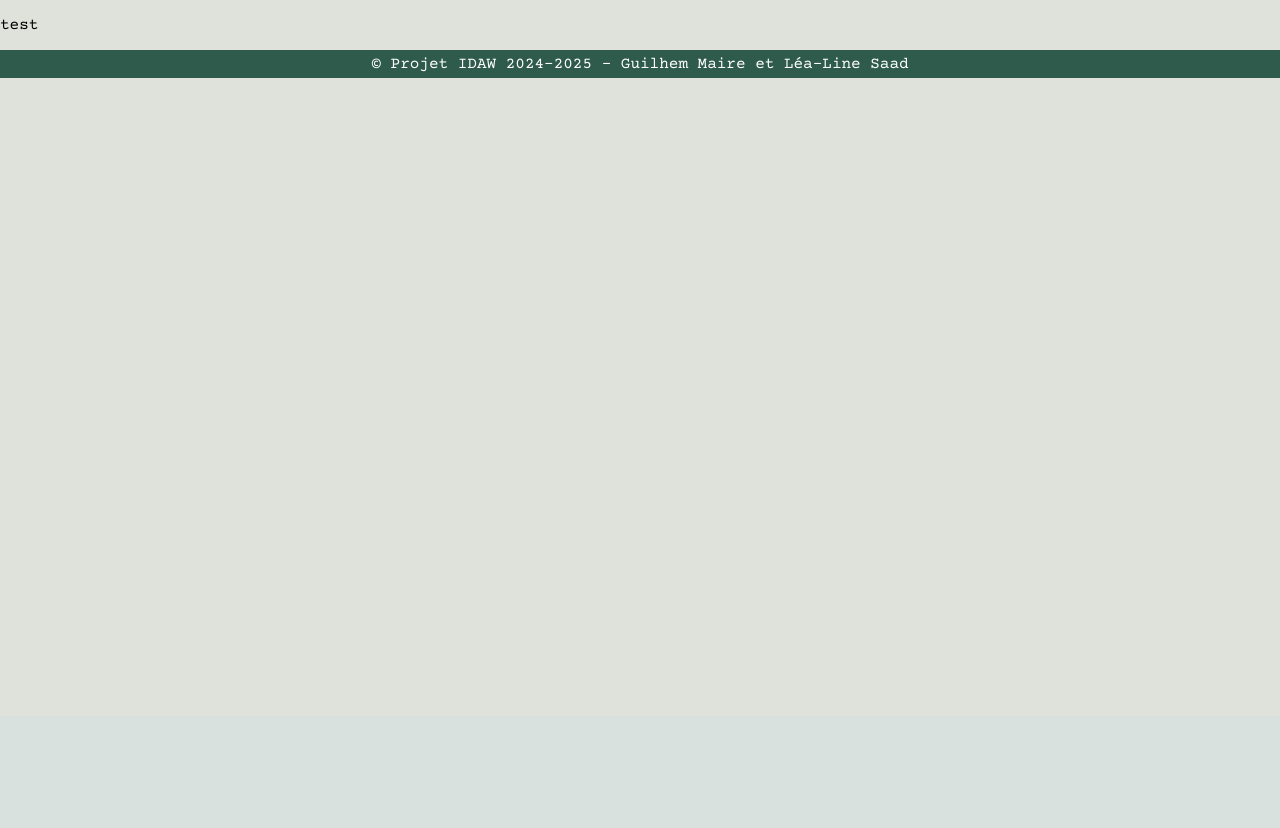
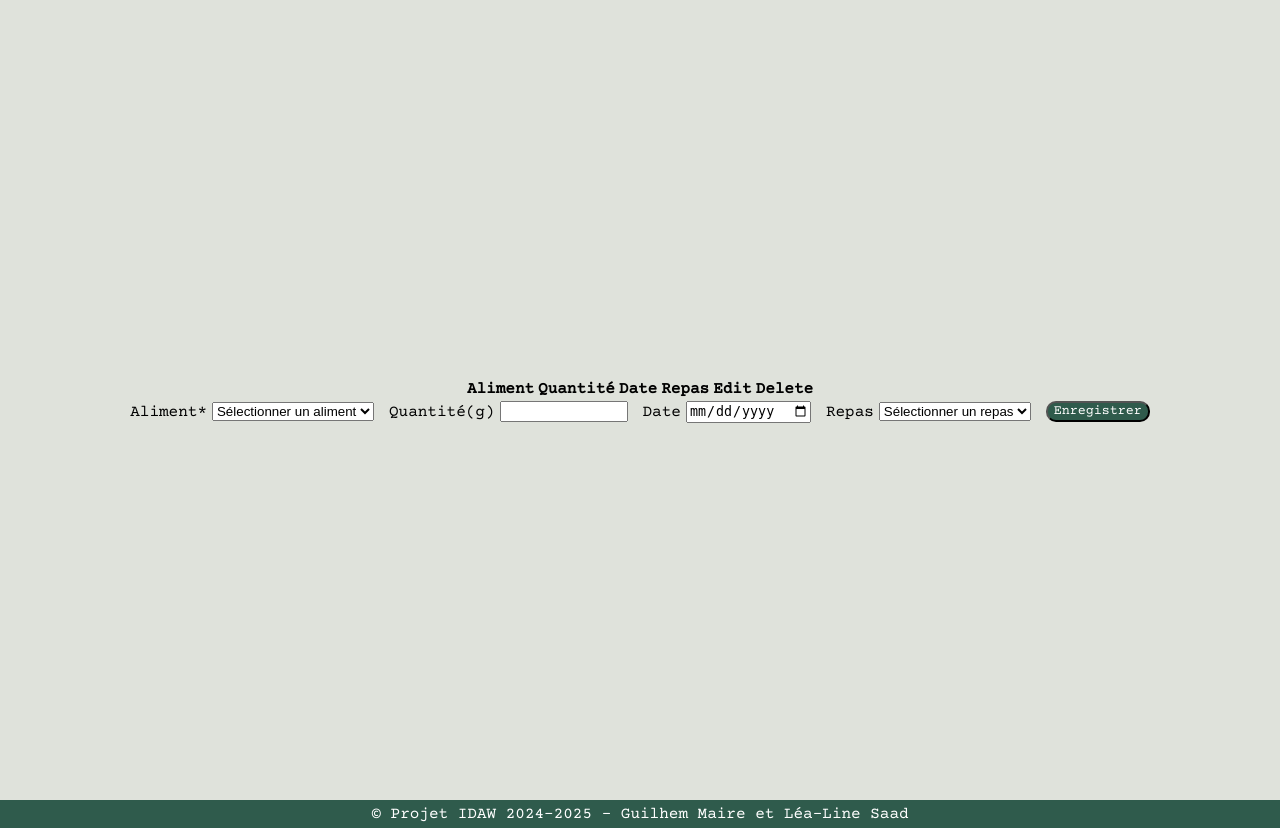
Before and after one commit to lealinehocine/Projet_MAIRE_SAAD, a PHP site: page /IDAW/index.php?page=journal in a window 1280 px wide. Shown: the part 84-912 px from the top of the page. Before the commit the page ends 162 px from the top, so only its background shows below. Run offline with PHP 8.4, Linux system fonts and the light colour scheme; lists and menus that the app fills with data are empty; some libraries are stand-ins or nearby versions; some web fonts are replaced.

Commit message:
avancée page journal

```diff
--- a/application_manger_mieux/frontend/aliments.php
+++ b/application_manger_mieux/frontend/aliments.php
@@ -6,6 +6,7 @@ $admin = false; //En attendant que ce soit fait dans le back
 ?>
 
 <div class="contentAliments">
+
 <table id="tableAliments">
     <thead>
         <tr>
@@ -28,9 +29,9 @@ $admin = false; //En attendant que ce soit fait dans le back
     </tbody>
 </table>
 
-<form id="addStudentForm" action="" onsubmit="onFormSubmit();">
 
 <!-- Enlever les classes inutiles -->
+<form id="addStudentForm" action="" onsubmit="onFormSubmit();">
 
     <div class="form-group row">
         <label for="inputNomAliment" class="col-sm-2 col-form-label">Aliment*</label>
--- a/application_manger_mieux/frontend/config.php
+++ b/application_manger_mieux/frontend/config.php
@@ -6,8 +6,6 @@ Pour éviter de mélanger back et front -->
 
 
 
-<!--A MODIFIER QUAND RACINE CORRECTE -->
-
 <script>
 let prefix_api = "http://localhost/IDAW/PROJET_MAIRE_SAAD/application_manger_mieux/backend/API/";
 </script>
--- a/application_manger_mieux/frontend/css/style1.css
+++ b/application_manger_mieux/frontend/css/style1.css
@@ -15,18 +15,20 @@ body{
     padding:5px 0;
 }
 
-.contentLogin, .contentAliments, .contentProfil{
+/* rajouter .contentJournal */
+.contentLogin, .contentAliments, .contentProfil, .contentJournal{
     display:flex;
     min-height: 100vh; /* Hauteur totale de la fenêtre */
     justify-content: center;
     align-items: center;
+
 }
 
 .contentLogin{
     justify-content: space-evenly;
 }
 
-.contentAliments, .contentProfil{
+.contentAliments, .contentProfil, .contentJournal{
 flex-direction: column;
 }
 
--- a/application_manger_mieux/frontend/journal.php
+++ b/application_manger_mieux/frontend/journal.php
@@ -7,6 +7,74 @@ sous la forme d’un tableau. Il doit être possible de filtrer ce tableau :
 — par type d’aliment
 — ... -->
 
-<!-- Faire une autre option d affichage quand déconnecté -->
 
-<p>test</p>
+<div class="contentJournal">
+
+<table id="tableJournal">
+    <thead>
+        <tr>
+            <th scope="col">Aliment</th>
+            <th scope="col">Quantité</th>
+            <th scope="col">Date</th>
+            <th scope="col">Repas</th>
+            <th scope="col">Edit</th>
+            <th scope="col">Delete</th>
+        </tr>
+    </thead>
+    <tbody>
+    </tbody>
+</table>
+
+<!-- enlever classe inutiles -->
+<form id="addStudentForm" action="" onsubmit="onFormSubmit();">
+
+    <div class="form-group row">
+        <label for="inputNomAliment" class="col-sm-2 col-form-label">Aliment*</label>
+        <div class="col-sm-3">
+            <select class="form-control" id="inputNomAliment">
+                                    <!-- laisser la premiere option? -->
+                    <option value="">Sélectionner un aliment</option>
+                    <!-- Les options des aliments seront insérées ici -->
+            </select>
+        </div>
+    </div>
+
+    <div class="form-group row">
+    <label for="inputQuantite" class="col-sm-2 col-form-label">Quantité(g)</label>
+        <div class="col-sm-2">
+        <input type="text" class="form-control" id="inputQuantite" >
+        </div>
+    </div>
+
+    <div class="form-group row">
+    <label for="inputDate" class="col-sm-2 col-form-label">Date</label>
+        <div class="col-sm-2">
+        <input type="date" class="form-control" id="inputDate" >
+        </div>
+    </div>
+
+    <div class="form-group row">
+    <label for="inputNomRepas" class="col-sm-2 col-form-label">Repas</label>
+        <div class="col-sm-2">
+            <select class="form-control" id="inputNomRepas">
+                    <option value="">Sélectionner un repas</option>
+                    <!-- laisser la premiere option? -->
+                    <option value="">Matin</option>
+                    <option value="">Midi</option>
+                    <option value="">Soir</option>
+            </select>
+        </div>
+    </div>
+
+    <div class="form-group row">
+        <span class="col-sm-2"></span>
+        <div class="col-sm-2">
+            <button type="submit" class="btn btn-primary form-control">Enregistrer</button>
+        </div>
+    </div>
+
+</form>
+
+
+
+</div>
--- a/application_manger_mieux/frontend/template_header.php
+++ b/application_manger_mieux/frontend/template_header.php
@@ -17,6 +17,5 @@
 <script src="https://cdnjs.cloudflare.com/ajax/libs/pdfmake/0.2.7/vfs_fonts.js"></script>
 <script src="https://cdn.datatables.net/v/dt/jszip-3.10.1/dt-2.1.8/b-3.1.2/b-html5-3.1.2/fh-4.0.1/r-3.0.3/sc-2.4.3/sb-1.8.1/sp-2.3.3/datatables.min.js"></script> -->
 
-
 </head>
 <body>
```
